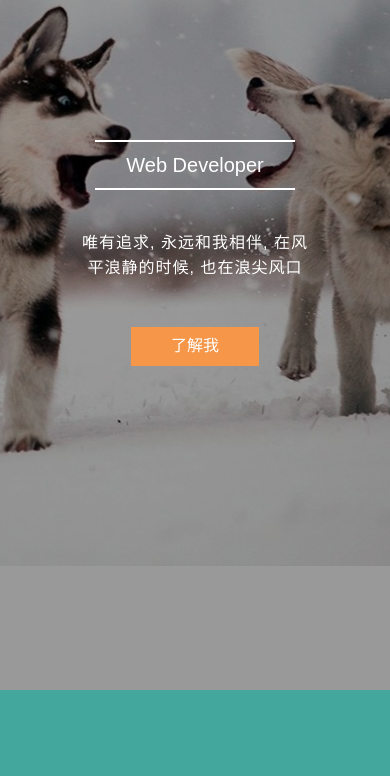
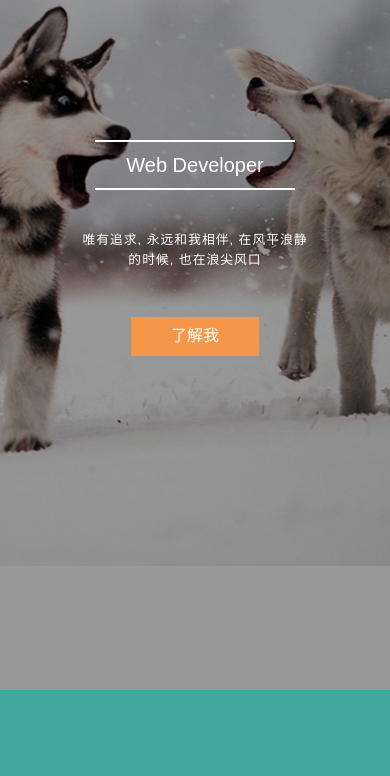
Before and after one commit to ytxka/ytxka.github.io, a plain HTML site: page index.html in a window 390 px wide. Shown: the part 68-844 px from the top of the page. Drawn offline with Linux system fonts and the light colour scheme.

Commit message:
完善移动端样式

```diff
--- a/static/css/main.css
+++ b/static/css/main.css
@@ -50,6 +50,13 @@ button:hover {
     line-height: 25px;
     font-size: 1em;
     letter-spacing: 1px;
+}
+
+@media only screen and (max-width: 450px) {
+    .sub-heading {
+        line-height: 20px;
+        font-size: 0.8em;
+    }
 }
 
 .main-wrapper {
```
